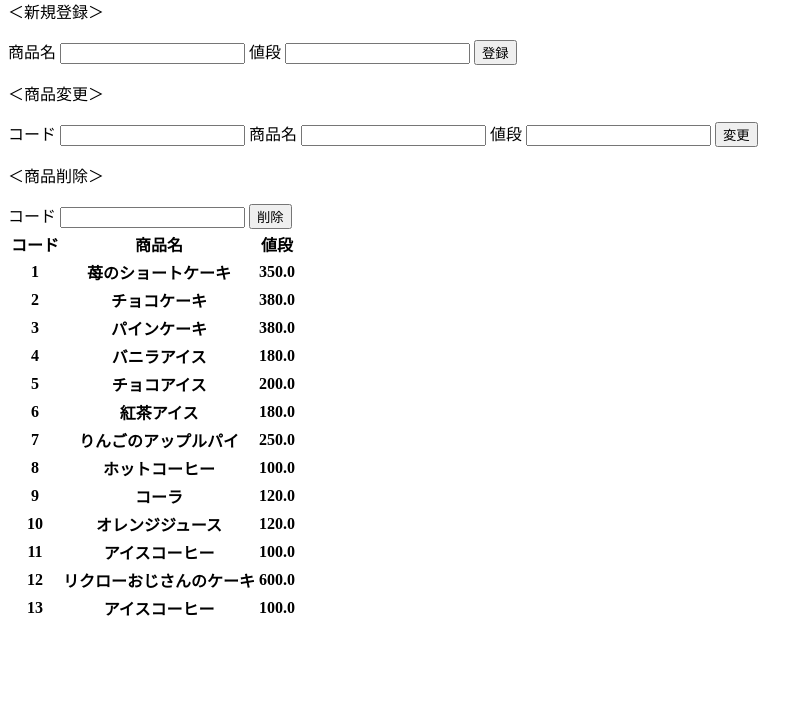
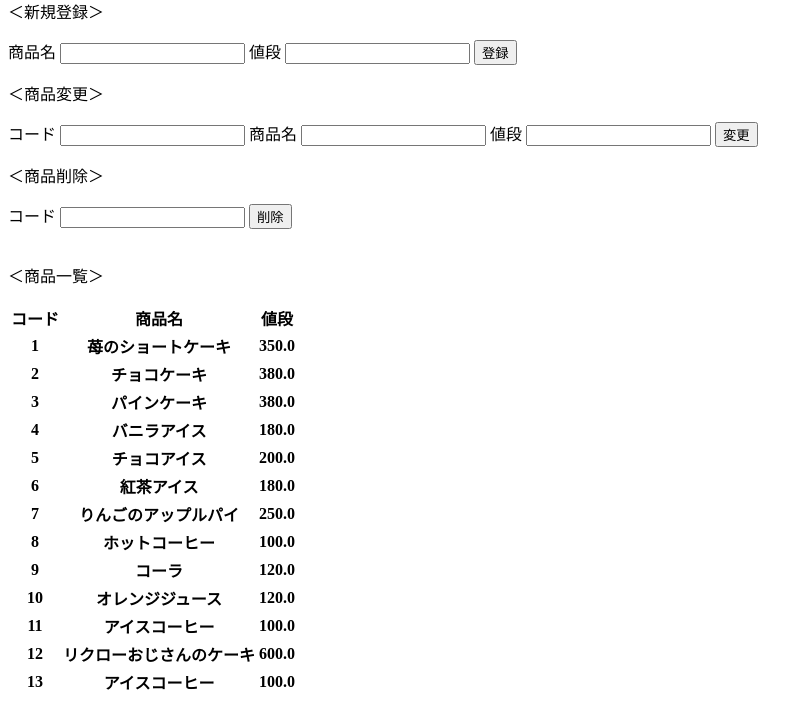
Before and after one commit to AbeYuki/flask-app, a Flask app: page / in a window 1280 px wide. Shown: the part 180-885 px from the top of the page, without its empty margins (0-812 px from the left). Before the commit the page ends 796 px from the top, so only its background shows below. Run offline with Flask 2, Linux system fonts and the light colour scheme; data comes from the database, SQL or seed files in the repository; both versions use the stored data as it was after the commit; lists and menus that the app fills with data are empty.

Commit message:
Modify html

```diff
--- a/app/templates/index.html
+++ b/app/templates/index.html
@@ -51,6 +51,8 @@
         </label>
         <button type="submit" formmethod="POST">削除</button>
     </form>
+    <br>
+    <p>＜商品一覧＞</p>
     <div>
         <table>
             <thead>
```
Also changed, not shown: TestDB.db.
